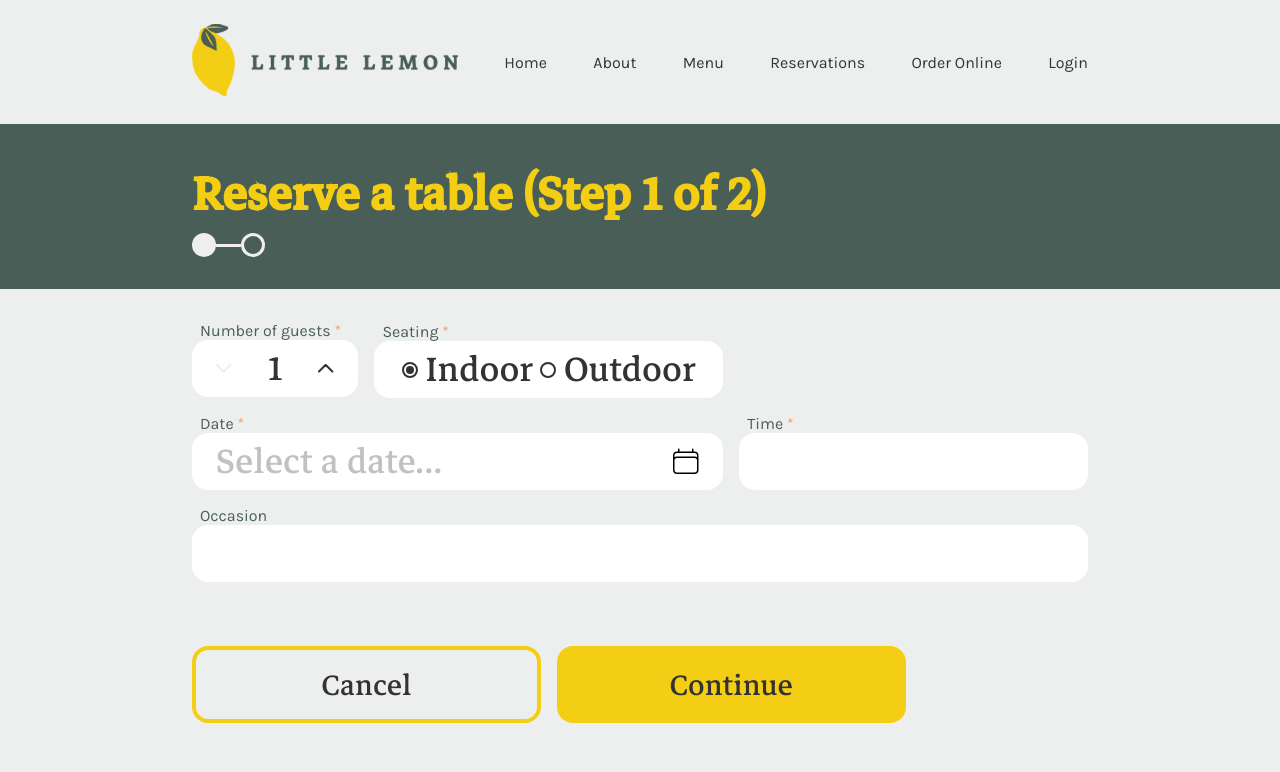
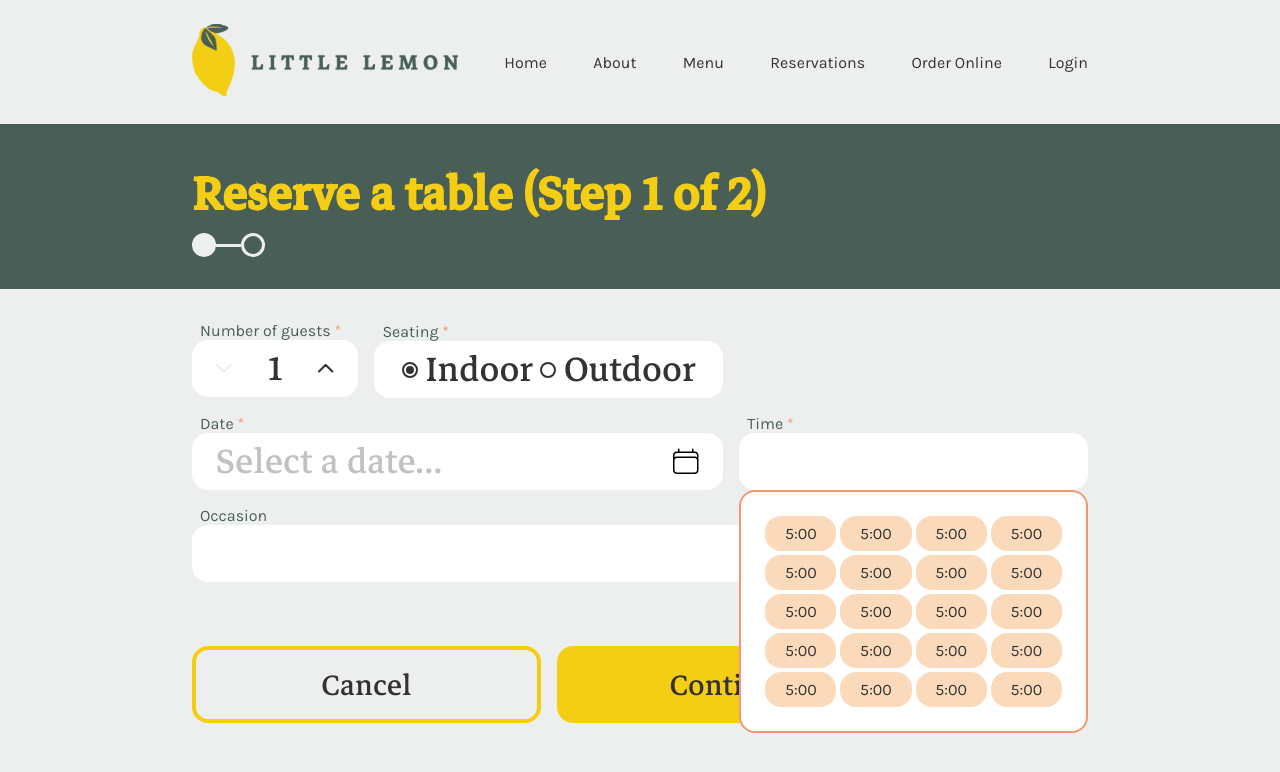
Before and after one commit to alexgqh/Capstone-Project, a React (Vite) app: page / in a window 1280 px wide. Both pictures are taken after a click on the button "Reserve a table". Shown: the top 772 px of the page. Built offline with nearby package versions, Linux system fonts and the light colour scheme.

Commit message:
Began working on TimeInput component. Also changed dropdown borders to match the style of the input borders.

```diff
--- a/src/components/reserve.jsx
+++ b/src/components/reserve.jsx
@@ -4,6 +4,7 @@ import InputBase from "./inputBase"
 import NumberInput from './numberInput'
 import RadioInput from './radioInput'
 import CalendarInput from "./calendarInput"
+import TimeInput from "./timeInput"
 import Button from './button'
 import { usePage } from "../global/pageContext"
 
@@ -17,7 +18,7 @@ const Reserve = () => {
         <NumberInput id="input-nr-guests" caption="Number of guests" min={1} max={30} def={1} />
         <RadioInput id="input-seating" caption="Seating" options={["Indoor","Outdoor"]} />
         <CalendarInput id="input-date" caption="Date" placeholder="Select a date..." />
-        <InputBase id="input-time" caption="Time" />
+        <TimeInput id="input-time" />
         <InputBase id="input-occasion" caption="Occasion" isRequired={false} />
       </>
     )
--- /dev/null
+++ b/src/components/timeInput.jsx
@@ -0,0 +1,24 @@
+import { useState } from "react"
+import InputBase from "./inputBase"
+
+const TimeInput = ({ id }) => {
+
+  function renderDummyElements() {
+    let ret = []
+    for (let i=1; i<=4; i++) {
+      for (let j=1; j<=5; j++) {
+        ret.push(<div className="time-dropdown-item time-dropdown-item-active" key={"asdf-"+i+j}>{"5:00"}</div>)
+      }
+    }
+    return ret
+  }
+  return (
+    <InputBase id={id} caption="Time" style={{position:"relative"}}>
+      <div className="time-dropdown" role="combobox">
+        {renderDummyElements()}
+      </div>
+    </InputBase>
+  )
+}
+
+export default TimeInput
--- a/src/styles/input.css
+++ b/src/styles/input.css
@@ -109,7 +109,7 @@ input[type="number"] {
   height: auto;
   border-radius: 0px 0px 16px 16px;
   background: white;
-  border: 4px solid var(--color-highlight-1);
+  border: 2px solid var(--color-secondary-1);
   border-top: none;
   position: absolute;
   top: 100%;
@@ -177,6 +177,7 @@ input[type="number"] {
 }
 .calendar-day-heavy:hover {
   background-color: var(--color-primary-2);
+  /* color: var(--color-highlight-2); */
 }
 .calendar-day-heavy:active {
   background-color: var(--color-primary-1);
@@ -187,3 +188,45 @@ input[type="number"] {
   background-color: var(--color-primary-1);
   color: var(--color-highlight-1);
 }
+.calendar-day-heavy-active:hover {
+  background-color: var(--color-primary-1);
+}
+/*--------------------------------------------------*/
+.time-dropdown {
+  background-color: white;
+  border-radius: 16px;
+  border: 2px solid var(--color-secondary-1);
+  position: absolute;
+  top: 100%;
+  left: 0px;
+  width: 100%;
+  padding: 1.5rem;
+  box-sizing: border-box;
+  display: grid;
+  gap: 4px;
+  grid-template-columns: repeat(4,1fr);
+}
+.time-dropdown-item {
+  border-radius: 16px;
+  padding: .5rem;
+  text-align: center;
+}
+.time-dropdown-item-inactive {
+  background-color: var(--color-bg);
+}
+.time-dropdown-item-active {
+  cursor: pointer;
+  background-color: var(--color-secondary-2);
+}
+.time-dropdown-item-active:hover {
+  background-color: var(--color-primary-2);
+}
+.time-dropdown-item-active:active {
+  background-color: var(--color-primary-1);
+  color: var(--color-highlight-1);
+}
+.time-dropdown-item-active-active {
+  /*should be exactly the same as the above*/
+  background-color: var(--color-primary-1);
+  color: var(--color-highlight-1);
+}
```
Also changed, not shown: src/components/calendarDropdown.jsx (+0 -26 lines).
